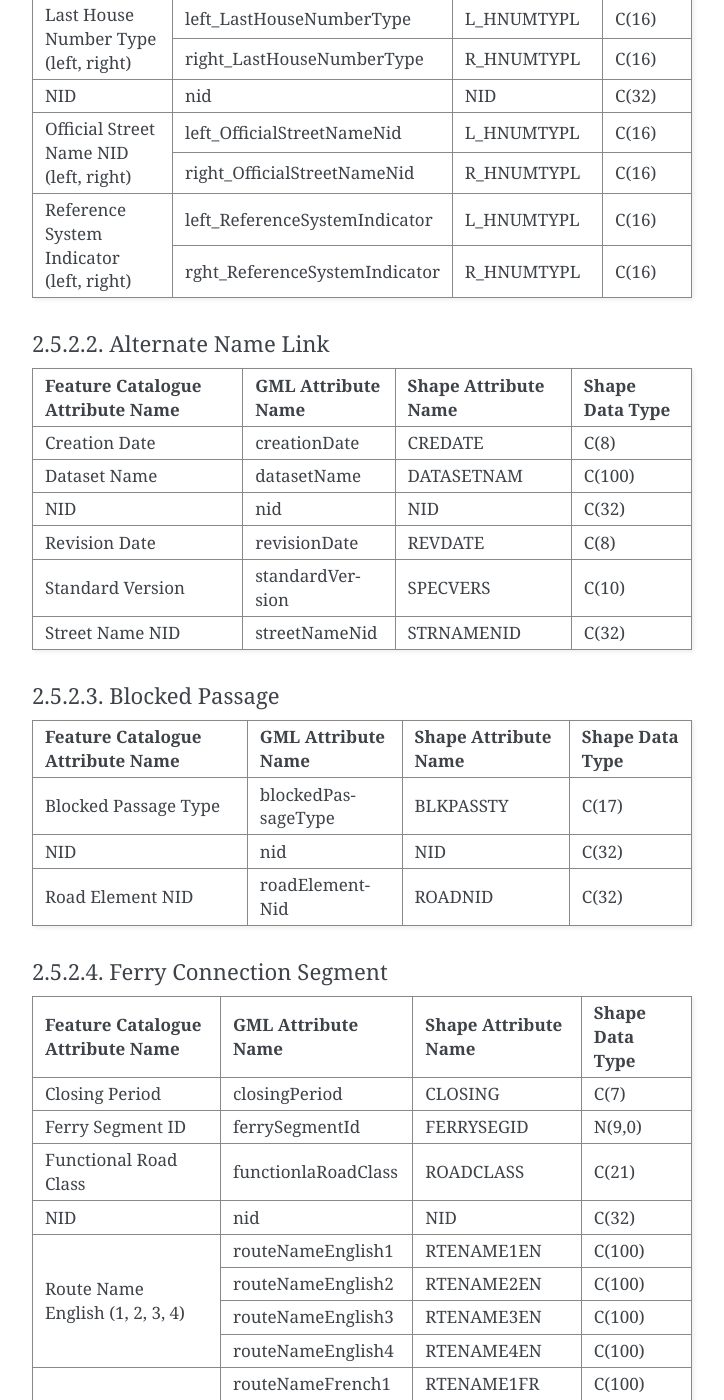
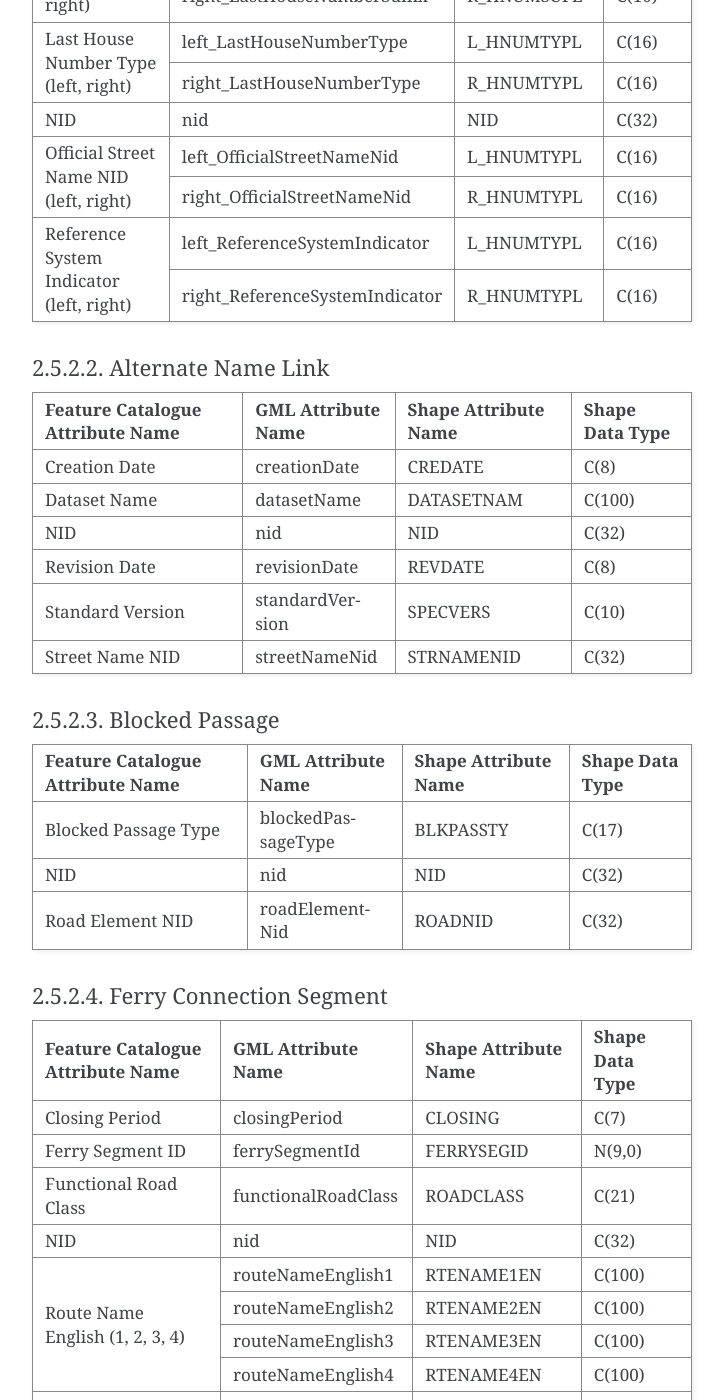
Before and after one commit to StatCan/egp-crn, a Sphinx documentation site: the page built from docs/product_distribution_formats.rst, in a window 1280 px wide and 1400 px high, scrolled down 9084 px. Shown: the whole window, without its empty margins (388-1112 px from the left). Built offline with Sphinx 7.4.7, drawn with Linux system fonts in a browser that asks for light colours.

```diff
--- a/docs/product_distribution_formats.rst
+++ b/docs/product_distribution_formats.rst
@@ -315,56 +315,56 @@ Attributes Specific to Entities
 Address Range
 ^^^^^^^^^^^^^
 
-+-----------------------------------------+-------------------------------+-----------------+-----------+
-| Feature Catalogue                       | GML Attribute                 | Shape Attribute | Shape     |
-| Attribute Name                          | Name                          | Name            | Data Type |
-+=========================================+===============================+=================+===========+
-| Alternate Street Name NID (left, right) | left_AlternateStreetNameNid   | L_ALTNANID      | C(32)     |
-+                                         +-------------------------------+-----------------+-----------+
-|                                         | right_AlternateStreetNameNid  | R_ALTNANID      | C(32)     |
-+-----------------------------------------+-------------------------------+-----------------+-----------+
-| Digitizing Direction Flag (left, right) | left_DigitizingDirectionFlag  | L_DIGDIRFG      | C(18)     |
-+                                         +-------------------------------+-----------------+-----------+
-|                                         | right_DigitizingDirectionFlag | R_DIGDIRFG      | C(18)     |
-+-----------------------------------------+-------------------------------+-----------------+-----------+
-| First House Number (left, right)        | left_FirstHouseNumber         | L_HNUMF         | N(9,0)    |
-+                                         +-------------------------------+-----------------+-----------+
-|                                         | right_FirstHouseNumber        | R_HNUMF         | N(9,0)    |
-+-----------------------------------------+-------------------------------+-----------------+-----------+
-| First House Number Suffix (left, right) | left_FirstHouseNumberSuffix   | L_HNUMSUFF      | C(10)     |
-+                                         +-------------------------------+-----------------+-----------+
-|                                         | right_FirstHouseNumberSuffix  | R_HNUMSUFF      | C(10)     |
-+-----------------------------------------+-------------------------------+-----------------+-----------+
-| First House Number Type (left, right)   | left_FirstHouseNumberType     | L_HNUMTYPE      | C(16)     |
-+                                         +-------------------------------+-----------------+-----------+
-|                                         | right_FirstHouseNumberType    | R_HNUMTYPE      | C(16)     |
-+-----------------------------------------+-------------------------------+-----------------+-----------+
-| House Number Structure (left, right)    | left_HouseNumberStructure     | L_HNUMSTR       | C(9)      |
-+                                         +-------------------------------+-----------------+-----------+
-|                                         | right_HouseNumberStructure    | R_HNUMSTR       | C(9)      |
-+-----------------------------------------+-------------------------------+-----------------+-----------+
-| Last House Number (left, right)         | left_LastHouseNumber          | L_HNUML         | N(9,0)    |
-+                                         +-------------------------------+-----------------+-----------+
-|                                         | right_LastHouseNumber         | R_HNUML         | N(9,0)    |
-+-----------------------------------------+-------------------------------+-----------------+-----------+
-| Last House Number Suffix (left, right)  | left_LastHouseNumberSuffix    | L_HNUMSUFL      | C(10)     |
-+                                         +-------------------------------+-----------------+-----------+
-|                                         | right_LastHouseNumberSuffix   | R_HNUMSUFL      | C(10)     |
-+-----------------------------------------+-------------------------------+-----------------+-----------+
-| Last House Number Type (left, right)    | left_LastHouseNumberType      | L_HNUMTYPL      | C(16)     |
-+                                         +-------------------------------+-----------------+-----------+
-|                                         | right_LastHouseNumberType     | R_HNUMTYPL      | C(16)     |
-+-----------------------------------------+-------------------------------+-----------------+-----------+
-| NID                                     | nid                           | NID             | C(32)     |
-+-----------------------------------------+-------------------------------+-----------------+-----------+
-| Official Street Name NID (left, right)  | left_OfficialStreetNameNid    | L_HNUMTYPL      | C(16)     |
-+                                         +-------------------------------+-----------------+-----------+
-|                                         | right_OfficialStreetNameNid   | R_HNUMTYPL      | C(16)     |
-+-----------------------------------------+-------------------------------+-----------------+-----------+
-| Reference System Indicator (left, right)| left_ReferenceSystemIndicator | L_HNUMTYPL      | C(16)     |
-+                                         +-------------------------------+-----------------+-----------+
-|                                         | rght_ReferenceSystemIndicator | R_HNUMTYPL      | C(16)     |
-+-----------------------------------------+-------------------------------+-----------------+-----------+
++-----------------------------------------+--------------------------------+-----------------+-----------+
+| Feature Catalogue                       | GML Attribute                  | Shape Attribute | Shape     |
+| Attribute Name                          | Name                           | Name            | Data Type |
++=========================================+================================+=================+===========+
+| Alternate Street Name NID (left, right) | left_AlternateStreetNameNid    | L_ALTNANID      | C(32)     |
++                                         +--------------------------------+-----------------+-----------+
+|                                         | right_AlternateStreetNameNid   | R_ALTNANID      | C(32)     |
++-----------------------------------------+--------------------------------+-----------------+-----------+
+| Digitizing Direction Flag (left, right) | left_DigitizingDirectionFlag   | L_DIGDIRFG      | C(18)     |
++                                         +--------------------------------+-----------------+-----------+
+|                                         | right_DigitizingDirectionFlag  | R_DIGDIRFG      | C(18)     |
++-----------------------------------------+--------------------------------+-----------------+-----------+
+| First House Number (left, right)        | left_FirstHouseNumber          | L_HNUMF         | N(9,0)    |
++                                         +--------------------------------+-----------------+-----------+
+|                                         | right_FirstHouseNumber         | R_HNUMF         | N(9,0)    |
++-----------------------------------------+--------------------------------+-----------------+-----------+
+| First House Number Suffix (left, right) | left_FirstHouseNumberSuffix    | L_HNUMSUFF      | C(10)     |
++                                         +--------------------------------+-----------------+-----------+
+|                                         | right_FirstHouseNumberSuffix   | R_HNUMSUFF      | C(10)     |
++-----------------------------------------+--------------------------------+-----------------+-----------+
+| First House Number Type (left, right)   | left_FirstHouseNumberType      | L_HNUMTYPE      | C(16)     |
++                                         +--------------------------------+-----------------+-----------+
+|                                         | right_FirstHouseNumberType     | R_HNUMTYPE      | C(16)     |
++-----------------------------------------+--------------------------------+-----------------+-----------+
+| House Number Structure (left, right)    | left_HouseNumberStructure      | L_HNUMSTR       | C(9)      |
++                                         +--------------------------------+-----------------+-----------+
+|                                         | right_HouseNumberStructure     | R_HNUMSTR       | C(9)      |
++-----------------------------------------+--------------------------------+-----------------+-----------+
+| Last House Number (left, right)         | left_LastHouseNumber           | L_HNUML         | N(9,0)    |
++                                         +--------------------------------+-----------------+-----------+
+|                                         | right_LastHouseNumber          | R_HNUML         | N(9,0)    |
++-----------------------------------------+--------------------------------+-----------------+-----------+
+| Last House Number Suffix (left, right)  | left_LastHouseNumberSuffix     | L_HNUMSUFL      | C(10)     |
++                                         +--------------------------------+-----------------+-----------+
+|                                         | right_LastHouseNumberSuffix    | R_HNUMSUFL      | C(10)     |
++-----------------------------------------+--------------------------------+-----------------+-----------+
+| Last House Number Type (left, right)    | left_LastHouseNumberType       | L_HNUMTYPL      | C(16)     |
++                                         +--------------------------------+-----------------+-----------+
+|                                         | right_LastHouseNumberType      | R_HNUMTYPL      | C(16)     |
++-----------------------------------------+--------------------------------+-----------------+-----------+
+| NID                                     | nid                            | NID             | C(32)     |
++-----------------------------------------+--------------------------------+-----------------+-----------+
+| Official Street Name NID (left, right)  | left_OfficialStreetNameNid     | L_HNUMTYPL      | C(16)     |
++                                         +--------------------------------+-----------------+-----------+
+|                                         | right_OfficialStreetNameNid    | R_HNUMTYPL      | C(16)     |
++-----------------------------------------+--------------------------------+-----------------+-----------+
+| Reference System Indicator (left, right)| left_ReferenceSystemIndicator  | L_HNUMTYPL      | C(16)     |
++                                         +--------------------------------+-----------------+-----------+
+|                                         | right_ReferenceSystemIndicator | R_HNUMTYPL      | C(16)     |
++-----------------------------------------+--------------------------------+-----------------+-----------+
 
 Alternate Name Link
 ^^^^^^^^^^^^^^^^^^^
@@ -411,7 +411,7 @@ Ferry Connection Segment
 +----------------------------------+----------------------+-----------------+-----------+
 | Ferry Segment ID                 | ferrySegmentId       | FERRYSEGID      | N(9,0)    |
 +----------------------------------+----------------------+-----------------+-----------+
-| Functional Road Class            | functionlaRoadClass  | ROADCLASS       | C(21)     |
+| Functional Road Class            | functionalRoadClass  | ROADCLASS       | C(21)     |
 +----------------------------------+----------------------+-----------------+-----------+
 | NID                              | nid                  | NID             | C(32)     |
 +----------------------------------+----------------------+-----------------+-----------+
```
Also changed, not shown: 1 other file.
